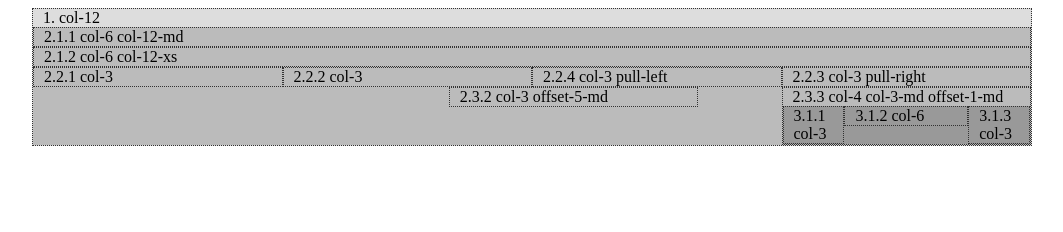
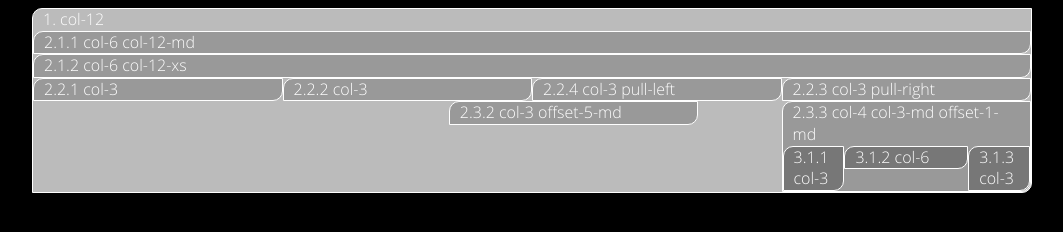
Before and after one commit to coffeemedia/grid, a plain HTML site: page index.html in a window 1280 px wide. Shown: the whole page, without its empty margins (108-1171 px from the left). Drawn offline with Linux system fonts and the light colour scheme.

Commit message:
Updated styles

```diff
--- a/index.html
+++ b/index.html
@@ -16,26 +16,46 @@
 
     <link rel="stylesheet" type="text/css" href="grid.css" />
     <style type="text/css">
-      .grid {
-        background: #DDD;
+      @font-face {
+        font-family: 'Open Sans';
+        font-style: normal;
+        font-weight: 300;
+        src: local('Open Sans Light'), local('OpenSans-Light'), url(http://fonts.gstatic.com/s/opensans/v13/DXI1ORHCpsQm3Vp6mXoaTYnF5uFdDttMLvmWuJdhhgs.ttf) format('truetype');
       }
 
-      .grid .grid {
+      body {
+        font: 400 16px/1.35em "Open Sans",Helvetica,Verdana,Arial,sans-serif;
+        color: #FEFEFE;
+        background: #000;
+      }
+
+      ::selection {
+        color: #8d4604 !important;
+      }
+
+      .grid > [class^='grid__'] {
         background: #BBB;
       }
 
-      .grid .grid .grid {
+      .grid .grid > [class^='grid__'] {
         background: #999;
       }
 
+      .grid .grid .grid > [class^='grid__']{
+        background: #777;
+      }
+
       [class^='grid__'] {
-        border: 1px dotted #333;
+        padding-top: 10px;
+        padding-bottom: 10px;
+        border: 1px solid #FEFEFE;
+        border-radius: 10px 0 10px 0;
       }
     </style>
   </head>
 
   <body>
-    <div class="grid">
+    <div class="grid grid--rtl">
       <div class="grid__col-12">
         1. col-12
         <div class="grid">
```
